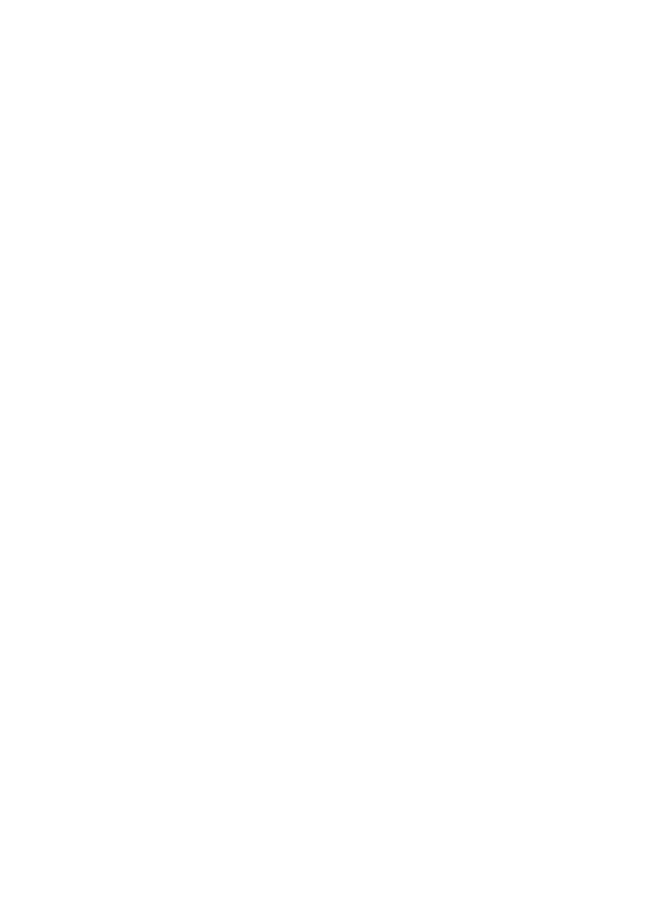
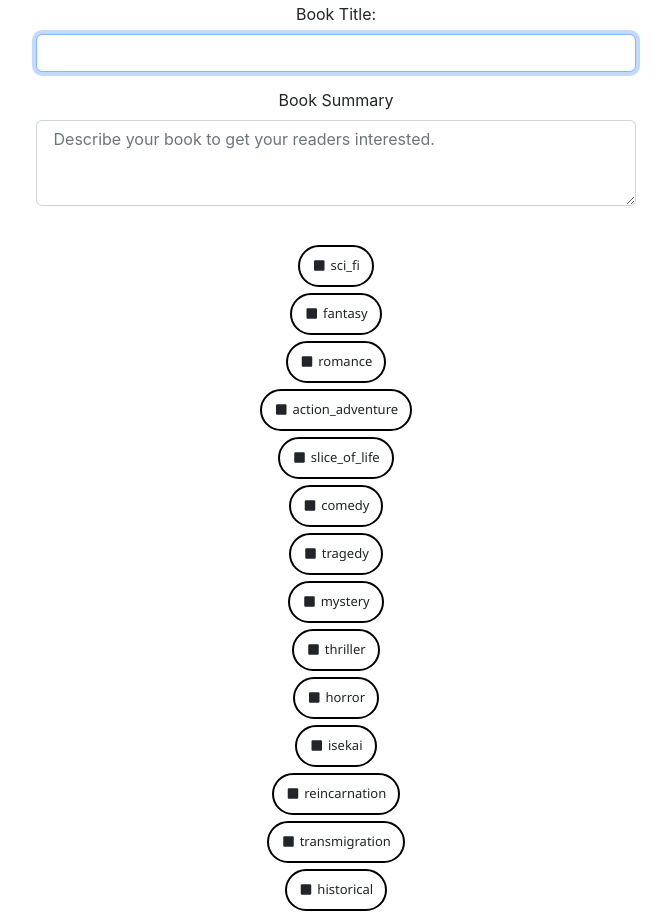
Before and after one commit to jfv-trinity/react-ts-postgres-restapi-nodejs-novel-t-react-client, a React (Create React App) app: page /addbook in a window 1280 px wide. Shown: the part 80-995 px from the top of the page, without its empty margins (304-975 px from the left). Before the commit the page ends 800 px from the top, so only its background shows below. Built offline with nearby package versions, Linux system fonts and the light colour scheme.

Commit message:
Author views added

```diff
--- a/src/components/Views/AuthorListings.tsx
+++ b/src/components/Views/AuthorListings.tsx
@@ -1,35 +1,45 @@
-import React from "react";
+import React, { useContext, useEffect, useState } from "react";
 import "./AuthorListings.scss";
-import { editBook, retrieveBook, deleteBook } from "../../static/index";
+import { displayPublishedBooks } from "../../static/index";
+import BookEntity from "../Container/Book";
+import { UserContext } from "../../static/UserContext";
+import { useNavigate } from "react-router-dom";
+import { CreateBookModal } from "../Modal/createBook";
+import { useParams } from "react-router-dom";
 
 function AuthorListings() {
+  const user = useContext(UserContext);
+  const params = useParams();
+  const [books, setBooks] = useState<any[]>([]);
+
+  useEffect(() => {
+    fetch(`http://localhost:3001/books/search/author/${params.id}`, {
+      method: "GET",
+      headers: {
+        "Content-Type": "application/json",
+      },
+    })
+      .then((response) => response.json())
+      .then((data) => {
+        if (data) {
+          setBooks(data);
+          console.log("this is the set data", data);
+        }
+      })
+      .catch((error) => {
+        console.error("Error:", error);
+      });
+  }, []);
+
   return (
     <React.Fragment>
-      <div className="centered">
+      <div className="container">
         <h1>
-          {" "}
-          List of Authors' books{" "}
-          <a href="/add_book" className="btn btn-success">
-            {" "}
-            +{" "}
-          </a>
+          {user?.username}&apos;s Listings
+          <CreateBookModal user={user} isLoggedIn={true} />
+          <hr />
         </h1>
-        <ul className="list-group list-group-flush" id="books">
-          {/* {% for book in user.book %}
-                    <li className="list-group-item">
-                        <h6 className="list-header" onClick={() => retrieveBook(book.id)} /> {{ book.book_title }} </h6>
-                        <button type="button" className="btn btn-warning" onClick={() => editBook(book.id)}  /> </ul> edit book details </button>
-                        <button type="button" className="btn btn-warning" onClick={() => retrieveBook(book.id)} /> edit chapters </button>
-                        <button type="button" className="close" onClick={()=> deleteBook(book.id) } />
-                            <span aria-hidden="true">&times;</span>
-                        </button>
-                    </li>
-                    {% endfor %} */}
-        </ul>
-        <a href="/add_book" className="btn btn-success">
-          {" "}
-          Create Novel{" "}
-        </a>
+        {books && <div>{displayPublishedBooks(books, user!)}</div>}
       </div>
     </React.Fragment>
   );
--- a/src/components/Views/BookCreation.tsx
+++ b/src/components/Views/BookCreation.tsx
@@ -1,51 +1,242 @@
-import react from "react";
-import { previousPage } from "../../static/index.js";
+import React, { useState } from "react";
+import react, { useContext } from "react";
+import "./BookCreation.scss";
+import { previousPage } from "../../static/index";
+import { UserContext } from "../../static/UserContext";
+import BookProps from "../../common/Book";
+import { Button, Form } from "react-bootstrap";
+import { useNavigate } from "react-router-dom";
+import GenreButton from "../Container/Genre";
+import GenreProps from "../../common/Genres";
 
 function BookCreation() {
-  <form method="POST" className="centered">
-    <h5>Book Creation</h5>
-    <div className="form-group">
-      <br />
-      <p>
-        {" "}
-        Book Title <br />
-        <input type="text" id="book_title" name="book_title" />
-      </p>
-      {/* <p>
-                <br />
-                <input type="text" id="author" name="author" value={% print(user.username) %} readOnly /> </p> */}
-    </div>
-    <p>
-      {" "}
-      Book Summary <br />
-      <textarea className="form-control" name="prologue"></textarea>
-    </p>
-    <div className="container">
-      <ul className="ks-cboxtags">
+  const user = useContext(UserContext);
+  const formCheckBoxes = [
+    "sci_fi",
+    "fantasy",
+    "romance",
+    "action_adventure",
+    "slice_of_life",
+    "comedy",
+    "tragedy",
+    "mystery",
+    "thriller",
+    "horror",
+    "isekai",
+    "reincarnation",
+    "transmigration",
+    "historical",
+    "military",
+    "school",
+    "spy",
+    "martial_arts",
+  ];
+
+  const navigate = useNavigate();
+
+  const [genres, setGenres] = useState<any[]>([]);
+  const [bookTitle, setBookTitle] = useState(String);
+  const [summary, setSummary] = useState(String);
+  const [image, setImage] = useState(String);
+
+  const [bookId, setBookId] = useState(Number);
+  const [sci_fi, setSci_fi] = useState(Boolean);
+  const [fantasy, setFantasy] = useState(Boolean);
+  const [romance, setRomance] = useState(Boolean);
+  const [action_adventure, setAction_adventure] = useState(Boolean);
+  const [slice_of_life, setSlice_of_life] = useState(Boolean);
+  const [comedy, setComedy] = useState(Boolean);
+  const [tragedy, setTragedy] = useState(Boolean);
+  const [mystery, setMystery] = useState(Boolean);
+  const [thriller, setThriller] = useState(Boolean);
+  const [horror, setHorror] = useState(Boolean);
+  const [isekai, setIsekai] = useState(Boolean);
+  const [reincarnation, setReincarnation] = useState(Boolean);
+  const [transmigration, setTransmigration] = useState(Boolean);
+  const [historical, setHistorical] = useState(Boolean);
+  const [military, setMilitary] = useState(Boolean);
+  const [school, setSchool] = useState(Boolean);
+  const [spy, setSpy] = useState(Boolean);
+  const [martial_arts, setMartial_arts] = useState(Boolean);
+
+  let formCheckBoxMethods = {
+    setSci_fi,
+    setFantasy,
+    setRomance,
+    setAction_adventure,
+    setSlice_of_life,
+    setComedy,
+    setTragedy,
+    setMystery,
+    setThriller,
+    setHorror,
+    setIsekai,
+    setReincarnation,
+    setTransmigration,
+    setHistorical,
+    setMilitary,
+    setSchool,
+    setSpy,
+    setMartial_arts,
+  };
+
+  let authorUsername = user?.username;
+  let authorId = user?.id;
+  let status = "Ongoing";
+  let newBook: BookProps;
+
+  // const passedMethods = "method" as React.Dispatch<
+  //   React.SetStateAction<boolean>
+  // >;
+
+  const submitForm = (e: any) => {
+    e.preventDefault();
+    // let genre_object = new Array();
+
+    // let form = e.target;
+    // const formData = new FormData(e.target),
+    //   formDataObj = Object.fromEntries(formData.entries());
+    // for (let i = 2; i < 20; i++) {
+    //   console.log(form[i].defaultChecked);
+    //   console.log(form[i].id);
+    //   formCheckBoxMethods[i](form[i].defaultChecked);
+    // }
+
+    // console.log(e.target[2].defaultChecked);
+  };
+  //   newBook = {
+  //     bookTitle,
+  //     image,
+  //     summary,
+  //     status,
+  //     authorId,
+  //     authorUsername,
+  //   };
+  //   fetch(`http://localhost:3001/books`, {
+  //     method: "POST",
+  //     headers: {
+  //       "Content-Type": "application/json",
+  //     },
+  //     body: JSON.stringify(newBook),
+  //   })
+  //     .then((response) => response.json())
+  //     .then((data) => {
+  //       setBookId(data.id);
+  //       let bookGenres: GenreProps = {
+  //         book_title: bookTitle,
+  //         book_id: bookId,
+  //         sci_fi,
+  //         fantasy,
+  //         romance,
+  //         action_adventure,
+  //         slice_of_life,
+  //         comedy,
+  //         tragedy,
+  //         mystery,
+  //         thriller,
+  //         horror,
+  //         isekai,
+  //         reincarnation,
+  //         transmigration,
+  //         historical,
+  //         military,
+  //         school,
+  //         spy,
+  //         martial_arts,
+  //       };
+  //       fetch(`http://localhost:3001/bookgenres/create`, {
+  //         method: "POST",
+  //         headers: {
+  //           "Content-Type": "application/json",
+  //         },
+  //         body: JSON.stringify(bookGenres),
+  //       })
+  //         .then((response) => response.json())
+  //         .then((data) => {
+  //           console.log("data was reached", data);
+  //         })
+  //         .catch((error) => {
+  //           console.error("Error:", error);
+  //         });
+  //     })
+  //     .catch((error) => {
+  //       console.error("Error:", error);
+  //     });
+
+  //   // for item in formData => input value into GenreItem => add item into database
+  // };
+
+  // const submitForm = (e: any) => {
+  //   e.preventDefault();
+  //   newBook = {
+  //     bookTitle,
+  //     image,
+  //     summary,
+  //     status,
+  //     authorId,
+  //     authorUsername,
+  //   };
+  //   fetch(`http://localhost:3001/books`, {
+  //     method: "POST",
+  //     headers: {
+  //       "Content-Type": "application/json",
+  //     },
+  //     body: JSON.stringify(newBook),
+  //   });
+  //   navigate("/AuthorListings");
+  // };
+
+  return (
+    <React.Fragment>
+      <Form onSubmit={submitForm} className="form">
+        <Form.Group className="mb-3" controlId="title">
+          <Form.Label>Book Title: </Form.Label>
+          <Form.Control
+            type="text"
+            placeholder={""}
+            onChange={(e) => setBookTitle(e.target.value)}
+            autoFocus
+          />
+        </Form.Group>
+        <Form.Group className="mb-3" controlId="summary">
+          <Form.Label>Book Summary</Form.Label>
+          <Form.Control
+            as="textarea"
+            rows={3}
+            placeholder={" Describe your book to get your readers interested."}
+            onChange={(e) => setSummary(e.target.value)}
+          />
+        </Form.Group>
+        <div className="container">
+          <ul className="ks-cboxtags">
+            {formCheckBoxes.map((genre, index) => {
+              return (
+                <div key={genre}>
+                  <Form.Group className={index.toString()} controlId={genre}>
+                    <GenreButton id={genre} />
+                  </Form.Group>
+                </div>
+              );
+            })}
+          </ul>
+        </div>
+
+        <Button type="submit" className="btn btn-primary">
+          Create Book
+        </Button>
+        <Button variant="secondary" onClick={() => window.location.reload()}>
+          Reset
+        </Button>
+        <Button variant="secondary" onClick={previousPage}>
+          Cancel
+        </Button>
+
         {/* {% for element in form_checkboxes %}
                 <li><input type="checkbox" id={% print(element) %} name={% print(element) %} />
                 <label for={% print(element) %}>{% print(element) %}</label></li>
           {% endfor %} */}
-      </ul>
-    </div>
-    <div className="wrapper">
-      <button type="submit" value="Send Form" className="btn btn-primary">
-        Validate Book
-      </button>
-      <button type="reset" className="btn btn-warning">
-        Reset
-      </button>
-      <button
-        type="button"
-        className="btn btn-danger"
-        onClick={() => {
-          previousPage();
-        }}
-      >
-        cancel
-      </button>
-    </div>
-  </form>;
+      </Form>
+    </React.Fragment>
+  );
 }
-
 export default BookCreation;
```
